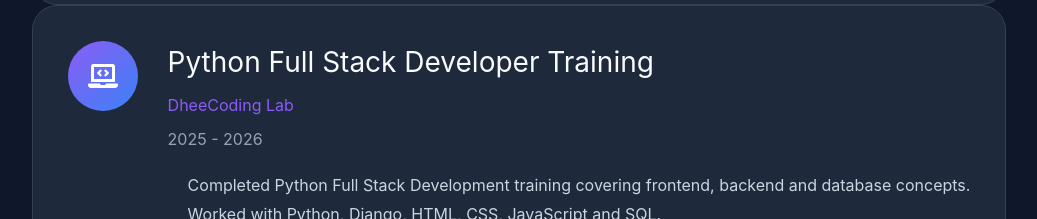
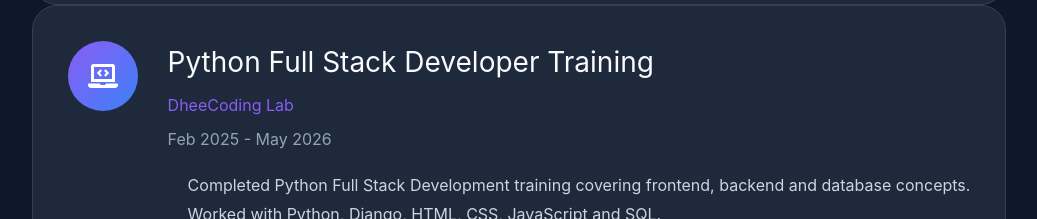
Before and after one commit to uday99-hi/uday-portfolio, a React (Vite) app: page / in a window 1280 px wide. Shown: the part 4440-4659 px from the top of the page, without its empty margins (121-1158 px from the left). Built offline with nearby package versions, Linux system fonts and the light colour scheme.

Commit message:
Complete professional portfolio website

```diff
--- a/src/components/Experience.jsx
+++ b/src/components/Experience.jsx
@@ -30,7 +30,7 @@ const experiences = [
 
     company: "DheeCoding Lab",
 
-    duration: "2025 - 2026",
+    duration: "Feb 2025 - May 2026",
 
     points: [
       "Completed Python Full Stack Development training covering frontend, backend and database concepts.",
```
Also changed, not shown: public/profile1.jpeg (added).
